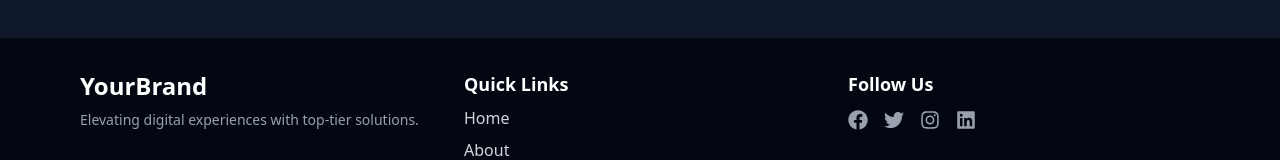
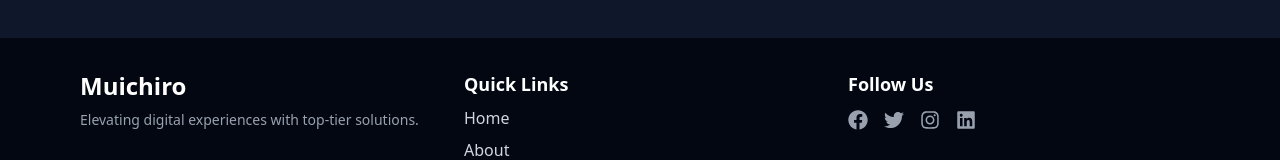
Before and after one commit to Muichiro79/Muichiro, a React (Vite) app: page / in a window 1280 px wide. Shown: the part 2922-3082 px from the top of the page. Built offline with nearby package versions, Linux system fonts and the light colour scheme.

Commit message:
Update Footer.tsx

```diff
--- a/src/Component/Footer.tsx
+++ b/src/Component/Footer.tsx
@@ -8,7 +8,7 @@ const Footer = () => {
         <div className="grid grid-cols-1 md:grid-cols-3 gap-8 text-center md:text-left">
           {/* Brand Info */}
           <div>
-            <h2 className="text-2xl font-bold text-white">YourBrand</h2>
+            <h2 className="text-2xl font-bold text-white">Muichiro</h2>
             <p className="mt-2 text-gray-400 text-sm">
               Elevating digital experiences with top-tier solutions.
             </p>
```
